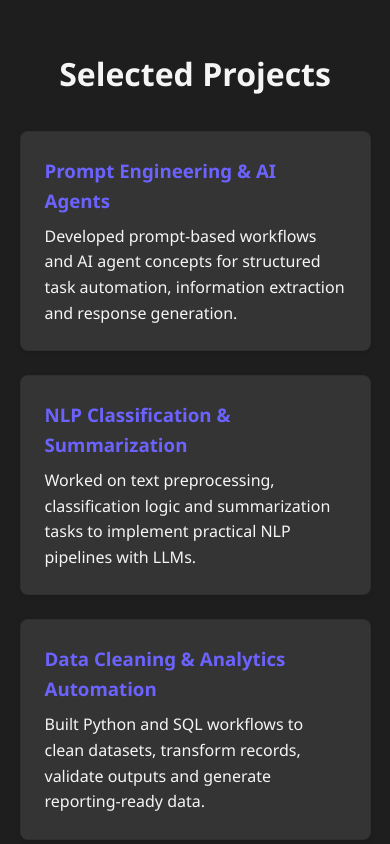
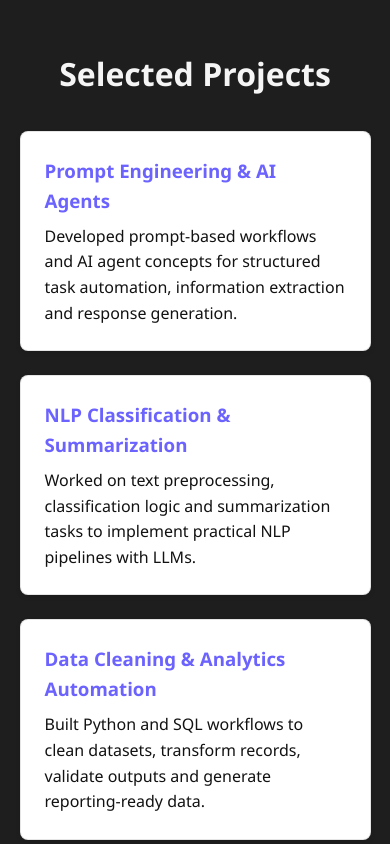
Before and after one commit to Usama2001/Usama-AI-protfolio-website, a plain HTML site: page index.html in a window 390 px wide. Shown: the part 2600-3444 px from the top of the page. Drawn offline with Linux system fonts and the light colour scheme.

Commit message:
Clean style.css: comment out stray HTML, fix custom icon styles, and ensure project card text visible in dark sections
Refactor dark section styles for better theme support.

```diff
--- a/style.css
+++ b/style.css
@@ -357,10 +357,11 @@ body {
     }
     .theme-toggle {
         margin-left: 1rem;
-    }
+8}
 
 
-/
+//* Begin commented out stray HTML
+
 <!DOCTYPE html>
 <html lang="en">
 <head>
@@ -617,7 +618,7 @@ body {
 
 </body>
 </html>/<!-- Contact Section
-* ustom icons styling */
+    */
 .cert-icon {
     margin-right: 0.5rem;
     color: var(--accent-color);
@@ -630,6 +631,14 @@ body {
 
 /* Ensure project card text is visible in dark sections */
 .dark-section .project-card {
-    background-color: rgba(255, 255, 255, 0.1);
-    color: #f5f5f5;
+    color: var(--text-color);
+    background-color: var(--bg-color);
 }
+
+.dark-section .project-card h3 {
+    color: var(--accent-color);
+}
+
+.dark-section .project-card p {
+    color: var(--text-color);
+}
```
